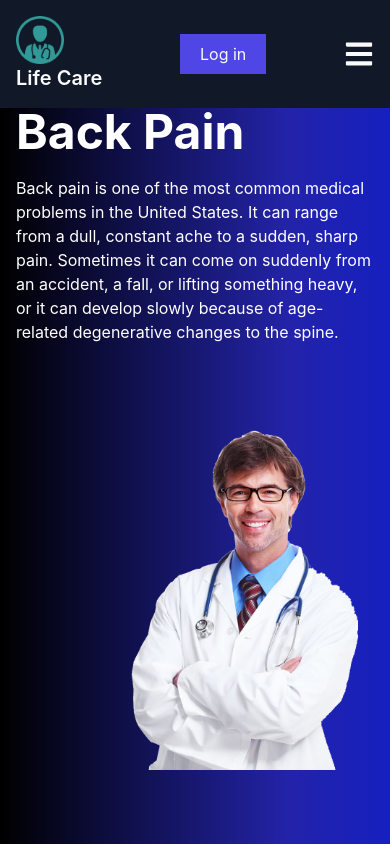
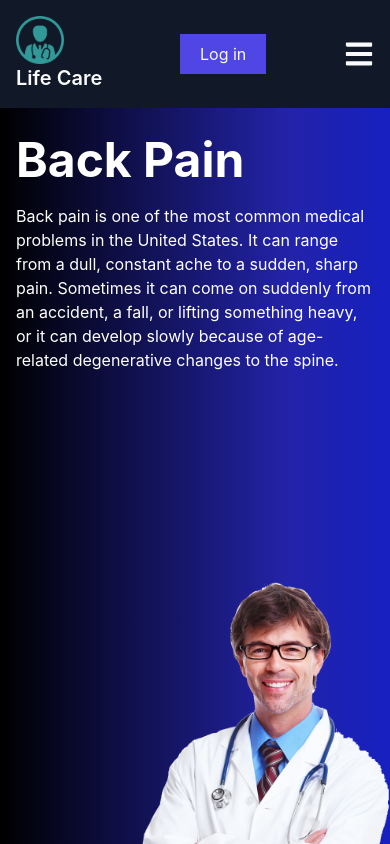
Before and after one commit to sagor-dh/Services_review_Client, a React (Create React App) app: page / in a window 390 px wide. Shown: the top 844 px of the page. Built offline with nearby package versions, Linux system fonts and the light colour scheme; no server answers.

Commit message:
position banner images

```diff
--- a/src/pages/Home/Banner/Banner.js
+++ b/src/pages/Home/Banner/Banner.js
@@ -21,29 +21,29 @@ function Banner() {
             <Slider {...settings}>
                 <div>
                     <div className='min-h-screen h-full banner_bg md:flex justify-between px-4'>
-                        <div className='text-white self-center min-h-[300px]'>
+                        <div className='text-white self-center md:pt-0 pt-7 min-h-[300px]'>
                             <h1 className='text-5xl font-bold mb-5'>Pediatrician</h1>
                             <p>A pediatrician is a doctor who focuses on the health of infants, children, adolescents and young adults. Pediatric care starts at birth and lasts through a child’s 21st birthday or longer. Pediatricians prevent, detect and manage physical, behavioral and developmental issues that affect children. </p>
                         </div>
-                        <img alt='img' src={bannerImg} className='md:w-1/2  ' />
+                        <img alt='img' src={bannerImg} className='md:w-1/2 md:static  absolute bottom-0' />
                     </div>
                 </div>
                 <div>
                 <div className='min-h-screen h-full banner_bg md:flex justify-between px-4'>
-                        <div className='text-white self-center  min-h-[300px]'>
+                        <div className='text-white self-center md:pt-0 pt-7 min-h-[300px]'>
                             <h1 className='text-5xl font-bold mb-5'>Dermatologist</h1>
                             <p>The skin is an incredible organ. It is your first line of defense against disease, protects your other organs, warms you up and cools you down, and sends messages about how healthy you are inside. </p>
                         </div>
-                        <img alt='img' src={bannerImg} className='md:w-1/2 ' />
+                        <img alt='img' src={bannerImg} className='md:w-1/2 md:static  absolute bottom-0' />
                     </div>
                 </div>
                 <div>
                 <div className='min-h-screen h-full banner_bg md:flex justify-between px-4'>
-                        <div className='text-white self-center  min-h-[300px]'>
+                        <div className='text-white self-center md:pt-0 pt-7 min-h-[300px]'>
                             <h1 className='text-5xl font-bold mb-5'>Back Pain</h1>
                             <p>Back pain is one of the most common medical problems in the United States. It can range from a dull, constant ache to a sudden, sharp pain. Sometimes it can come on suddenly from an accident, a fall, or lifting something heavy, or it can develop slowly because of age-related degenerative changes to the spine. </p>
                         </div>
-                        <img alt='img' src={bannerImg} className='md:w-1/2 ' />
+                        <img alt='img' src={bannerImg} className='md:w-1/2 md:static  absolute bottom-0' />
                     </div>
                 </div>
             </Slider>
```
